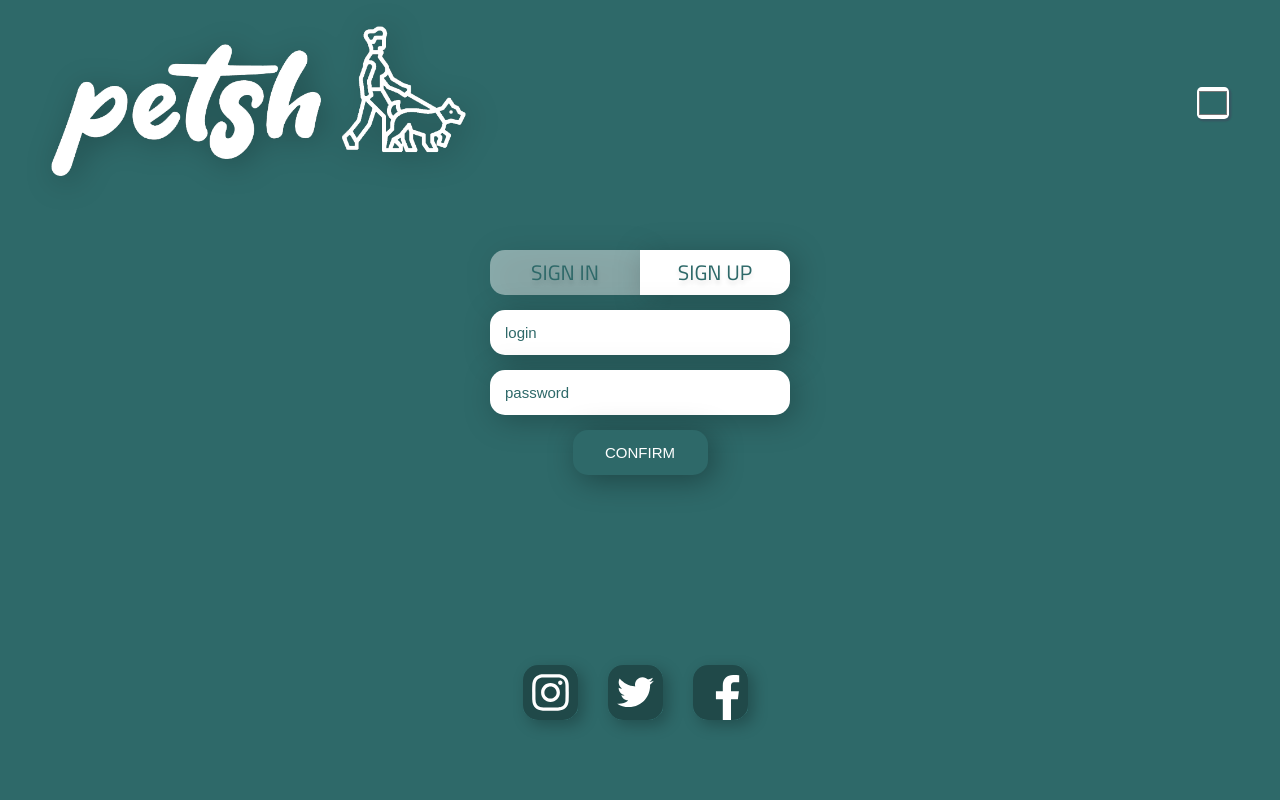
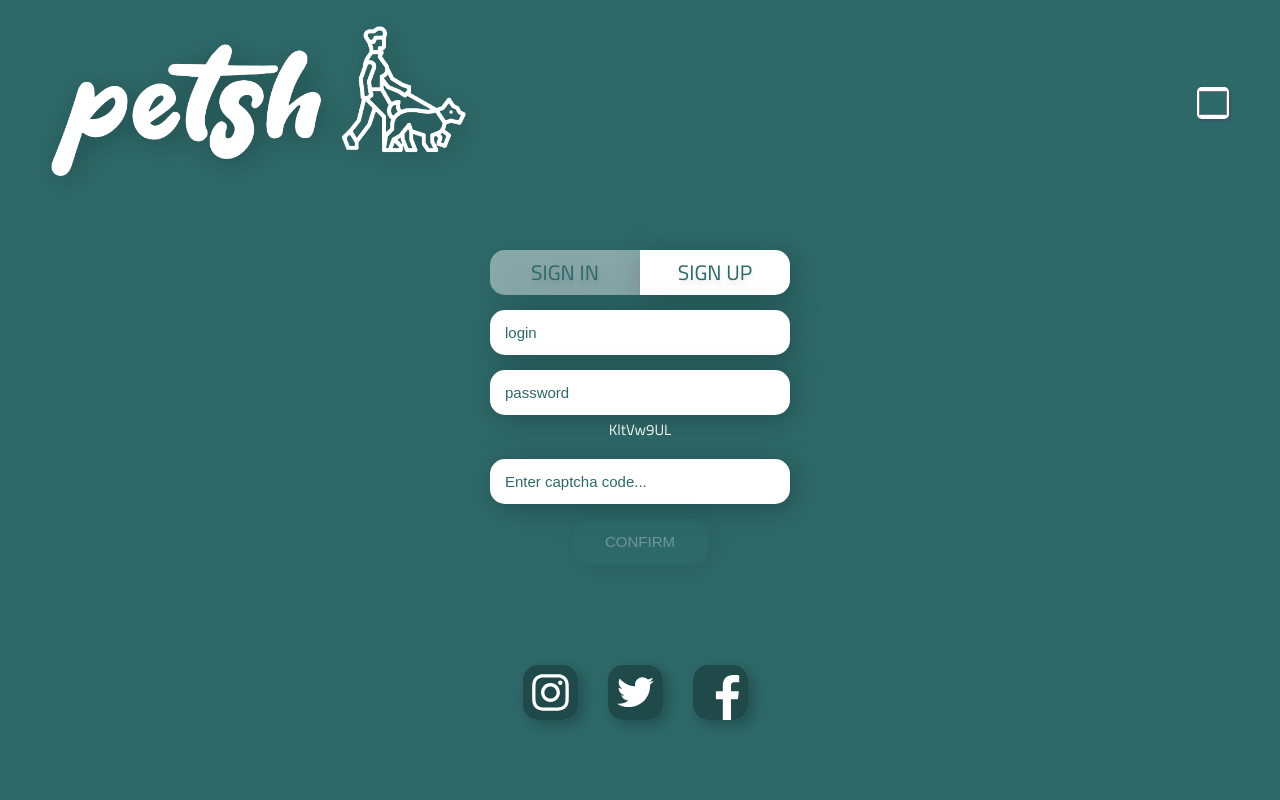
Before and after one commit to gzaprzala/petsh, a PHP site: page /login in a window 1280 px wide. Run offline with PHP 8.4, Linux system fonts and the light colour scheme; a stand-in replaces the project's code that opens the database connection; some libraries are stand-ins or nearby versions; some web fonts are replaced.

Commit message:
implemented captcha system to login page

```diff
--- a/public/css/views/components/footer.css
+++ b/public/css/views/components/footer.css
@@ -3,7 +3,7 @@
   flex-direction: row;
   justify-content: space-between;
   width: 100%;
-  height: 40%;
+  height: 20%;
 }
 
 .container-footer-socials {
@@ -21,13 +21,6 @@
 }
 
 @media only screen and (max-width: 900px) and (min-width: 431px) {
-  .container-footer-socials {
-    display: flex;
-    flex-direction: column;
-    align-items: flex-start;
-    justify-content: flex-end;
-  }
-
   .container-footer-animals {
     padding: 0 5% 9.5% 0;
   }
--- a/public/css/views/components/header.css
+++ b/public/css/views/components/header.css
@@ -1,4 +1,4 @@
-input[type="color"] {
+input[type='color'] {
 	border: none;
 	width: 32px;
 	height: 32px;
@@ -6,6 +6,10 @@ input[type="color"] {
   background: white;
   margin-bottom: 6px;
   box-shadow: 1.5px 1.5px 1px 1px rgba(66, 68, 90, 0.4);
+}
+
+input[type='color']:hover {
+  cursor: pointer;
 }
 
 .container-header {
--- a/public/css/views/components/navigation.css
+++ b/public/css/views/components/navigation.css
@@ -19,7 +19,7 @@ input[type="color"]:hover {
   justify-content: space-evenly;
   padding: 0 20% 0 20%;
   width: 100%;
-  height: 15%;
+  height: 10%;
 }
 
 @media only screen and (max-device-width: 430px) {
--- a/public/css/views/login.css
+++ b/public/css/views/login.css
@@ -33,14 +33,9 @@ a:visited {
 
 .container-main-login {
   width: 100%;
-  height: 30%;
   color: white;
   text-align: center;
-  padding-top: 5%;
-}
-
-.container-main-login {
-  height: 40%;
+  height: 60%;
   padding-top: 7%;
 }
 
@@ -92,11 +87,16 @@ a:visited {
   flex-direction: column;
   align-items: center;
   width: 100%;
-  height: 12rem;
+  height: 20rem;
+}
+
+.container-main-login-form-captcha-text {
+  user-select: none;
 }
 
 .container-main-login-form-username,
-.container-main-login-form-password {
+.container-main-login-form-password,
+.container-main-login-form-captcha-input {
   margin-top: 1rem;
   height: 3rem;
   width: 20rem;
@@ -109,7 +109,8 @@ a:visited {
 }
 
 .container-main-login-form-username::placeholder,
-.container-main-login-form-password::placeholder {
+.container-main-login-form-password::placeholder,
+.container-main-login-form-captcha-input::placeholder {
   color: var(--first-color);
 }
 
@@ -130,6 +131,15 @@ a:visited {
   cursor: pointer;
 }
 
+.no-valid {
+  opacity: 0.3;
+}
+
+.no-valid:hover {
+  cursor: default;
+  background: var(--first-color);
+}
+
 @media only screen and (max-width: 900px) and (min-width: 431px) {
   .container-main-login {
     padding-top: 15%;
--- /dev/null
+++ b/public/js/loginCaptcha.js
@@ -0,0 +1,29 @@
+const captchaInput = document.querySelector('.container-main-login-form-captcha-input');
+const captchaText = document.querySelector('.container-main-login-form-captcha-text');
+const loginBtn = document.querySelector('.container-main-login-form-submit');
+const possibleChars = 'ABCDEFGHIJKLMNOPQRSTUVWXYZabcdefghijklmnopqrstuvwxyz0123456789';
+
+let captchaAnswer;
+
+function generateCaptcha() {
+  let captcha = '';
+  for (let i = 0; i < 8; i++) {
+    captcha += possibleChars.charAt(Math.floor(Math.random() * possibleChars.length));
+  }
+  captchaText.textContent = captcha;
+  captchaAnswer = captcha;
+  loginBtn.disabled = true;
+  loginBtn.classList.add('no-valid');
+}
+
+generateCaptcha();
+
+captchaInput.addEventListener('keyup', function() {
+  if (captchaInput.value === captchaAnswer) {
+    loginBtn.disabled = false;
+    loginBtn.classList.remove('no-valid');
+  } else {
+    loginBtn.disabled = true;
+    loginBtn.classList.add('no-valid');
+  }
+});
--- a/public/views/login.php
+++ b/public/views/login.php
@@ -11,6 +11,7 @@
   <meta name="viewport" content="width=device-width, initial-scale=1.0" />
   <title>Login / Petsh</title>
   <script src="public/js/colorPicker.js" defer></script>
+  <script src="public/js/loginCaptcha.js" defer></script>
 </head>
 
 <body>
@@ -33,6 +34,8 @@
         </div>
         <input name="username" type="text" placeholder="login" class="container-main-login-form-username">
         <input name="password" type="password" placeholder="password" class="container-main-login-form-password">
+        <p class="container-main-login-form-captcha-text"></p>
+        <input class="container-main-login-form-captcha-input" type="text" placeholder="Enter captcha code..." />
         <button type="submit" class="container-main-login-form-submit">CONFIRM</button>
       </form>
     </div>
--- a/src/controllers/DefaultController.php
+++ b/src/controllers/DefaultController.php
@@ -4,6 +4,11 @@ require_once 'AppController.php';
 
 class DefaultController extends AppController {
   public function index() {
+    if (isset($_COOKIE['id']) || !empty($_COOKIE['id'])) {
+      header("Location: search");
+      exit;
+    }
+
     $this->render('home');
   }
 
```
Also changed, not shown: public/css/views/chat.css (+8 -1 lines), public/css/views/register.css (+1 -6 lines).
